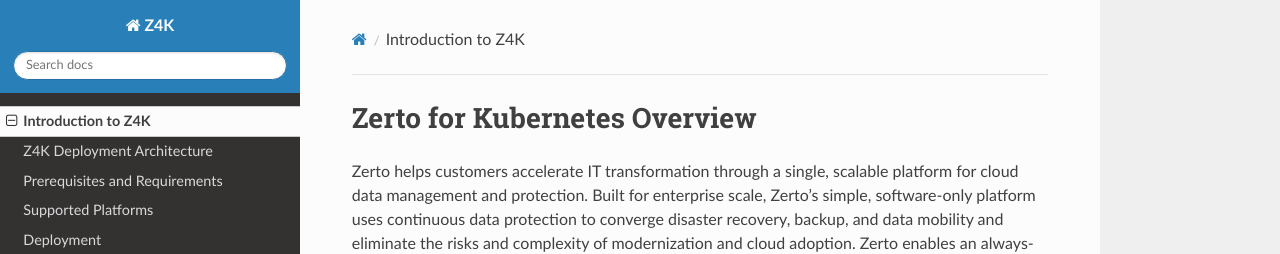
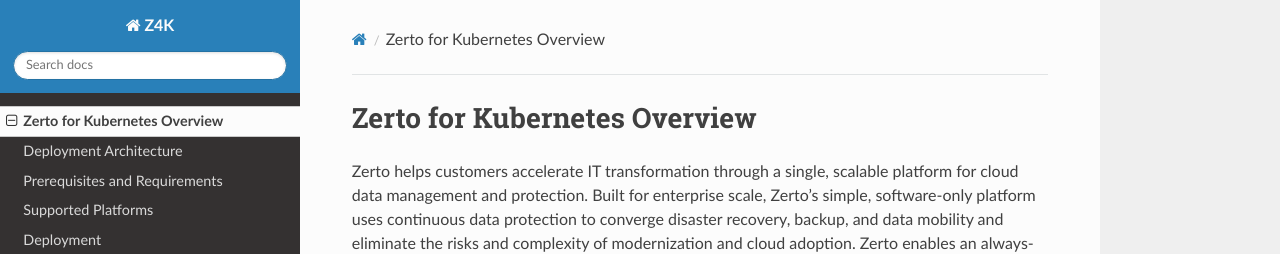
Before and after one commit to ZertoPublic/Z4K, an MkDocs documentation site: the page built from docs/index.md, in a window 1280 px wide and 1153 px high. Shown: the top 254 px of the window. Built offline with MkDocs 1.6.1, drawn with Linux system fonts in a browser that asks for light colours.

Commit message:
Update mkdocs.yml

```diff
--- a/mkdocs.yml
+++ b/mkdocs.yml
@@ -3,8 +3,8 @@
   name: readthedocs
   highlightjs: false
 nav:
-- Introduction to Z4K: index.md
-- Z4K Deployment Architecture: DeployingZertoForK8S.md
+- Zerto for Kubernetes Overview: index.md
+- Deployment Architecture: DeployingZertoForK8S.md
 - Prerequisites and Requirements: MinimumRequirements.md
 - Supported Platforms: SupportedPlatforms.md
 - Deployment: DeploymentGuide.md
```
